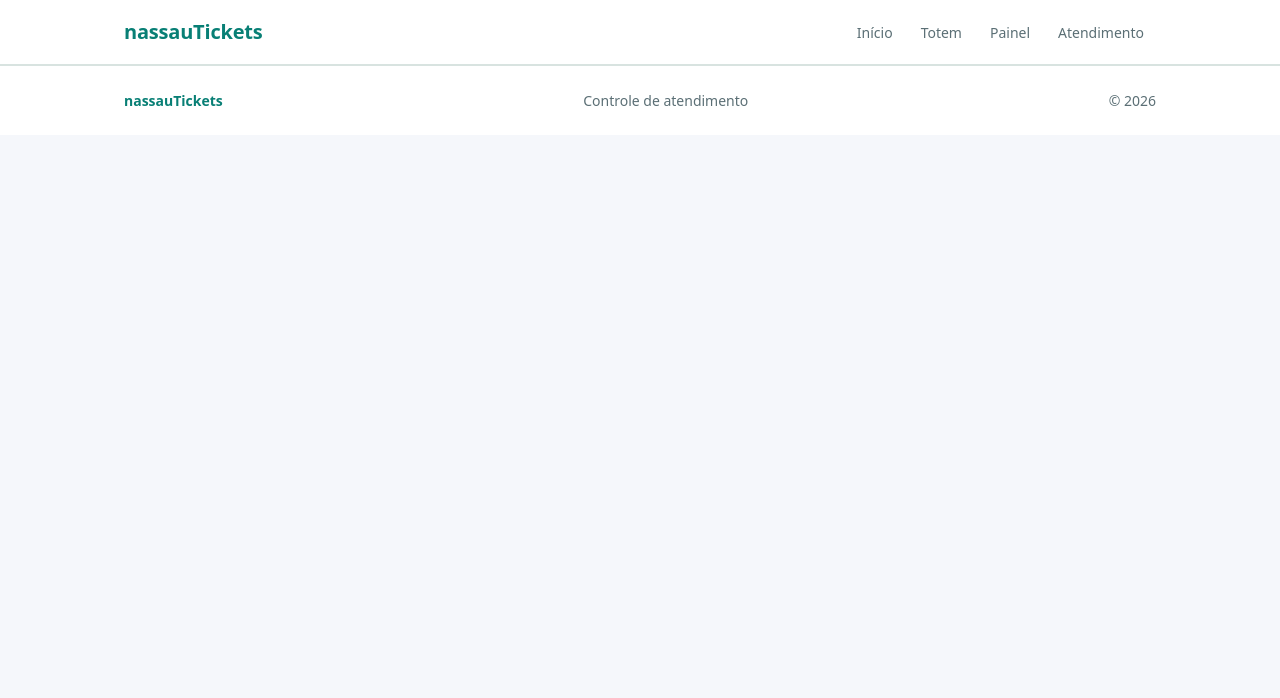
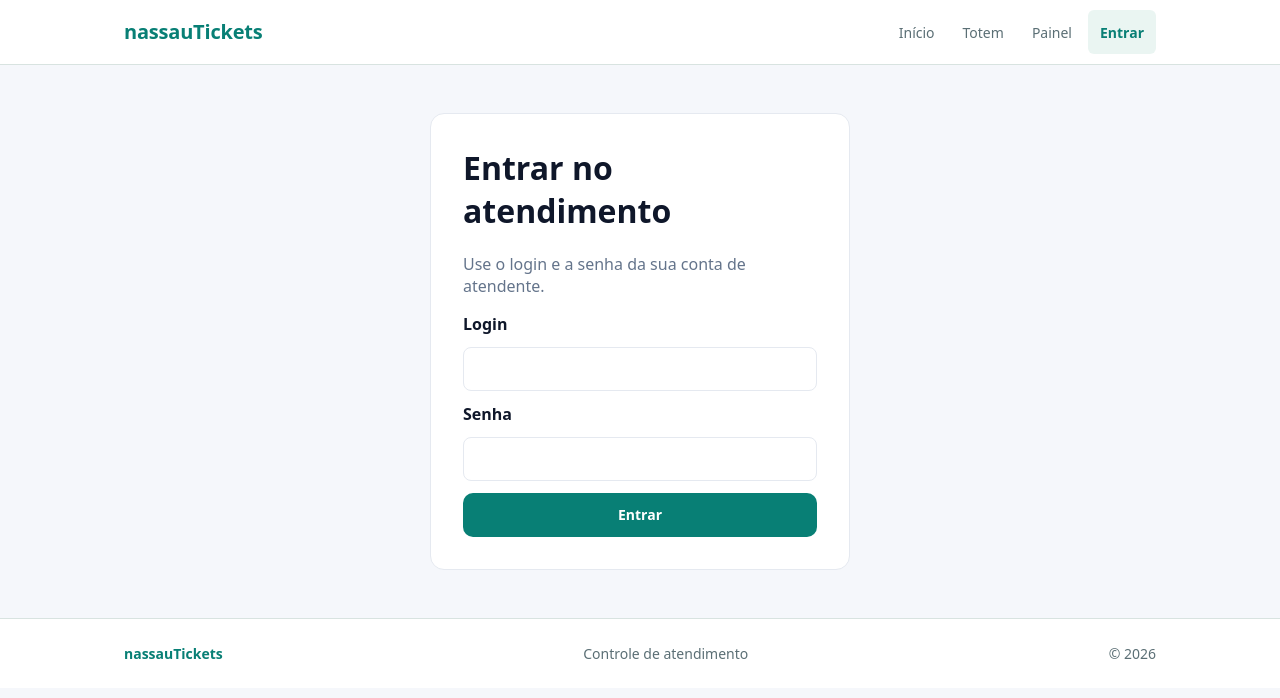
Before and after one commit to kauamarkkes/nassauTickets, a React (Vite) app in the folder frontend/: page /login in a window 1280 px wide. Shown: the top 698 px of the page. Built offline with nearby package versions, Linux system fonts and the light colour scheme; no server answers.

Commit message:
feat: integra login e protege atendimento no React

```diff
--- a/frontend/src/App.jsx
+++ b/frontend/src/App.jsx
@@ -1,12 +1,56 @@
+import { useEffect, useState } from "react";
+import { useNavigate } from "react-router-dom";
+import { apiRequest } from "./api";
 import Header from "./components/Header";
 import Footer from "./components/Footer";
 import AppRoutes from "./routes/AppRoutes";
 
 function App() {
+  const navigate = useNavigate();
+  const [sessao, setSessao] = useState({ verificando: true, usuario: null });
+  const [saindo, setSaindo] = useState(false);
+  const [erroSair, setErroSair] = useState("");
+
+  useEffect(() => {
+    let ativo = true;
+    apiRequest("/auth/session")
+      .then(({ usuario }) => {
+        if (ativo) setSessao({ verificando: false, usuario });
+      })
+      .catch(() => {
+        if (ativo) setSessao({ verificando: false, usuario: null });
+      });
+    return () => { ativo = false; };
+  }, []);
+
+  function aoEntrar(usuario) {
+    setSessao({ verificando: false, usuario });
+  }
+
+  async function sair() {
+    setSaindo(true);
+    setErroSair("");
+    try {
+      await apiRequest("/auth/logout", { method: "POST" });
+      setSessao({ verificando: false, usuario: null });
+      navigate("/login", { replace: true });
+    } catch (erro) {
+      setErroSair(erro.message);
+    } finally {
+      setSaindo(false);
+    }
+  }
+
   return (
     <>
-      <Header />
-      <AppRoutes />
+      <Header
+        usuario={sessao.usuario}
+        verificando={sessao.verificando}
+        aoSair={sair}
+        saindo={saindo}
+        erroSair={erroSair}
+      />
+      <AppRoutes sessao={sessao} aoEntrar={aoEntrar} />
       <Footer />
     </>
   );
--- a/frontend/src/api.js
+++ b/frontend/src/api.js
@@ -1,18 +1,26 @@
 const API_URL = import.meta.env.VITE_API_URL || "http://localhost:3000";
 
 export async function apiRequest(caminho, opcoes = {}) {
-  const resposta = await fetch(`${API_URL}${caminho}`, {
+  let resposta;
+  try {
+    resposta = await fetch(`${API_URL}${caminho}`, {
       ...opcoes,
+      credentials: "include",
       headers: {
         "Content-Type": "application/json",
         ...opcoes.headers,
       },
     });
+  } catch {
+    throw new Error("Não foi possível conectar à API. Verifique se o backend está ligado.");
+  }
 
   const dados = await resposta.json();
 
   if (!resposta.ok) {
-    throw new Error(dados.erro || `Erro na API: ${resposta.status}`);
+    const erro = new Error(dados.erro || `Erro na API: ${resposta.status}`);
+    erro.status = resposta.status;
+    throw erro;
   }
 
   return dados;
--- a/frontend/src/components/Header.jsx
+++ b/frontend/src/components/Header.jsx
@@ -6,11 +6,15 @@ const links = [
   { nome: "Início", rota: "/" },
   { nome: "Totem", rota: "/totem" },
   { nome: "Painel", rota: "/painel" },
-  { nome: "Atendimento", rota: "/atendimento" },
 ];
 
-function Header() {
+function Header({ usuario, verificando, aoSair, saindo, erroSair }) {
   const [menuAberto, setMenuAberto] = useState(false);
+  const linksVisiveis = [
+    ...links,
+    ...(usuario ? [{ nome: "Atendimento", rota: "/atendimento" }] :
+      verificando ? [] : [{ nome: "Entrar", rota: "/login" }]),
+  ];
 
   return (
     <header className="nt-header">
@@ -39,7 +43,7 @@ function Header() {
           className={`nt-header__nav${menuAberto ? " is-open" : ""}`}
         >
           <ul className="nt-header__list">
-            {links.map(({ nome, rota }) => (
+            {linksVisiveis.map(({ nome, rota }) => (
               <li key={rota}>
                 <NavLink
                   to={rota}
@@ -52,9 +56,22 @@ function Header() {
                 </NavLink>
               </li>
             ))}
+            {usuario && (
+              <li>
+                <button
+                  type="button"
+                  className="nt-header__link nt-header__button"
+                  onClick={() => { setMenuAberto(false); aoSair(); }}
+                  disabled={saindo}
+                >
+                  {saindo ? "Saindo..." : "Sair"}
+                </button>
+              </li>
+            )}
           </ul>
         </nav>
       </div>
+      {erroSair && <p className="nt-container" role="alert">{erroSair}</p>}
     </header>
   );
 }
--- /dev/null
+++ b/frontend/src/pages/Login.jsx
@@ -0,0 +1,77 @@
+import { useState } from "react";
+import { useNavigate } from "react-router-dom";
+import { apiRequest } from "../api";
+import Button from "../components/Button";
+import Message from "../components/Message";
+import "../styles/global.css";
+
+function Login({ aoEntrar }) {
+  const navigate = useNavigate();
+  const [login, setLogin] = useState("");
+  const [senha, setSenha] = useState("");
+  const [carregando, setCarregando] = useState(false);
+  const [erro, setErro] = useState("");
+
+  async function enviar(evento) {
+    evento.preventDefault();
+    if (!login.trim() || !senha) {
+      setErro("Informe o login e a senha.");
+      return;
+    }
+
+    setCarregando(true);
+    setErro("");
+    try {
+      const { usuario } = await apiRequest("/auth/login", {
+        method: "POST",
+        body: JSON.stringify({ login: login.trim(), senha }),
+      });
+      setSenha("");
+      aoEntrar(usuario);
+      navigate("/atendimento", { replace: true });
+    } catch (falha) {
+      setErro(falha.message);
+    } finally {
+      setCarregando(false);
+    }
+  }
+
+  return (
+    <main className="login-page nt-container">
+      <div className="login-card">
+        <h1>Entrar no atendimento</h1>
+        <p>Use o login e a senha da sua conta de atendente.</p>
+        <form onSubmit={enviar}>
+          <label htmlFor="login">Login</label>
+          <input
+            id="login"
+            name="login"
+            type="text"
+            autoComplete="username"
+            value={login}
+            onChange={(evento) => setLogin(evento.target.value)}
+            disabled={carregando}
+            required
+          />
+          <label htmlFor="senha">Senha</label>
+          <input
+            id="senha"
+            name="senha"
+            type="password"
+            autoComplete="current-password"
+            value={senha}
+            onChange={(evento) => setSenha(evento.target.value)}
+            disabled={carregando}
+            required
+          />
+          {erro && <Message tipo="error">{erro}</Message>}
+          <Button type="submit" disabled={carregando} bloco>
+            {carregando ? "Entrando..." : "Entrar"}
+          </Button>
+        </form>
+      </div>
+    </main>
+  );
+}
+
+export default Login;
--- a/frontend/src/routes/AppRoutes.jsx
+++ b/frontend/src/routes/AppRoutes.jsx
@@ -1,16 +1,29 @@
-import { Routes, Route } from "react-router-dom";
+import { Navigate, Routes, Route } from "react-router-dom";
 import Home from "../pages/Home";
 import Painel from "../pages/Painel";
 import Attendant from "../pages/Attendant";
 import Totem from "../pages/Totem";
+import Login from "../pages/Login";
 
-function AppRoutes() {
+function AppRoutes({ sessao, aoEntrar }) {
+  const atendimento = sessao.verificando
+    ? <p className="nt-container" role="status">Verificando sessão...</p>
+    : sessao.usuario
+      ? <Attendant />
+      : <Navigate to="/login" replace />;
+
   return (
     <Routes>
       <Route path="/" element={<Home />} />
       <Route path="/totem" element={<Totem />} />
       <Route path="/painel" element={<Painel />} />
-      <Route path="/atendimento" element={<Attendant />} />
+      <Route path="/login" element={sessao.verificando
+        ? <p className="nt-container" role="status">Verificando sessão...</p>
+        : sessao.usuario
+          ? <Navigate to="/atendimento" replace />
+          : <Login aoEntrar={aoEntrar} />
+      } />
+      <Route path="/atendimento" element={atendimento} />
     </Routes>
   );
 }
--- a/frontend/src/styles/global.css
+++ b/frontend/src/styles/global.css
@@ -239,6 +239,36 @@ body {
 }
 
 /* === Atendimento ==== */
+.login-page {
+  min-height: 60vh;
+  padding-block: 48px;
+}
+
+.login-card {
+  max-width: 420px;
+  margin-inline: auto;
+  padding: 32px;
+  background: var(--card-bg);
+  border: 1px solid var(--border);
+  border-radius: 14px;
+}
+
+.login-card h1 { margin-top: 0; }
+.login-card p { color: var(--text-muted); }
+.login-card form { display: grid; gap: 12px; }
+.login-card label { font-weight: 600; }
+.login-card input {
+  width: 100%;
+  min-height: 44px;
+  padding: 10px 12px;
+  border: 1px solid var(--border);
+  border-radius: 8px;
+  font: inherit;
+}
+.login-card input:focus-visible {
+  outline: 3px solid var(--nt-primary);
+  outline-offset: 2px;
+}
 
 .atd-page {
   min-height: 100vh;
@@ -502,6 +532,18 @@ body {
 .nt-header__link:hover {
   color: var(--nt-ink);
   background: var(--nt-bg);
+}
+
+.nt-header__button {
+  border: 0;
+  background: transparent;
+  font: inherit;
+  cursor: pointer;
+}
+
+.nt-header__button:disabled {
+  opacity: 0.6;
+  cursor: wait;
 }
 
 .nt-header__link.is-active {
```
Also changed, not shown: 1 other file (tests, documents, lock files or other folders). Lines whose indentation alone changed are shown as unchanged.
